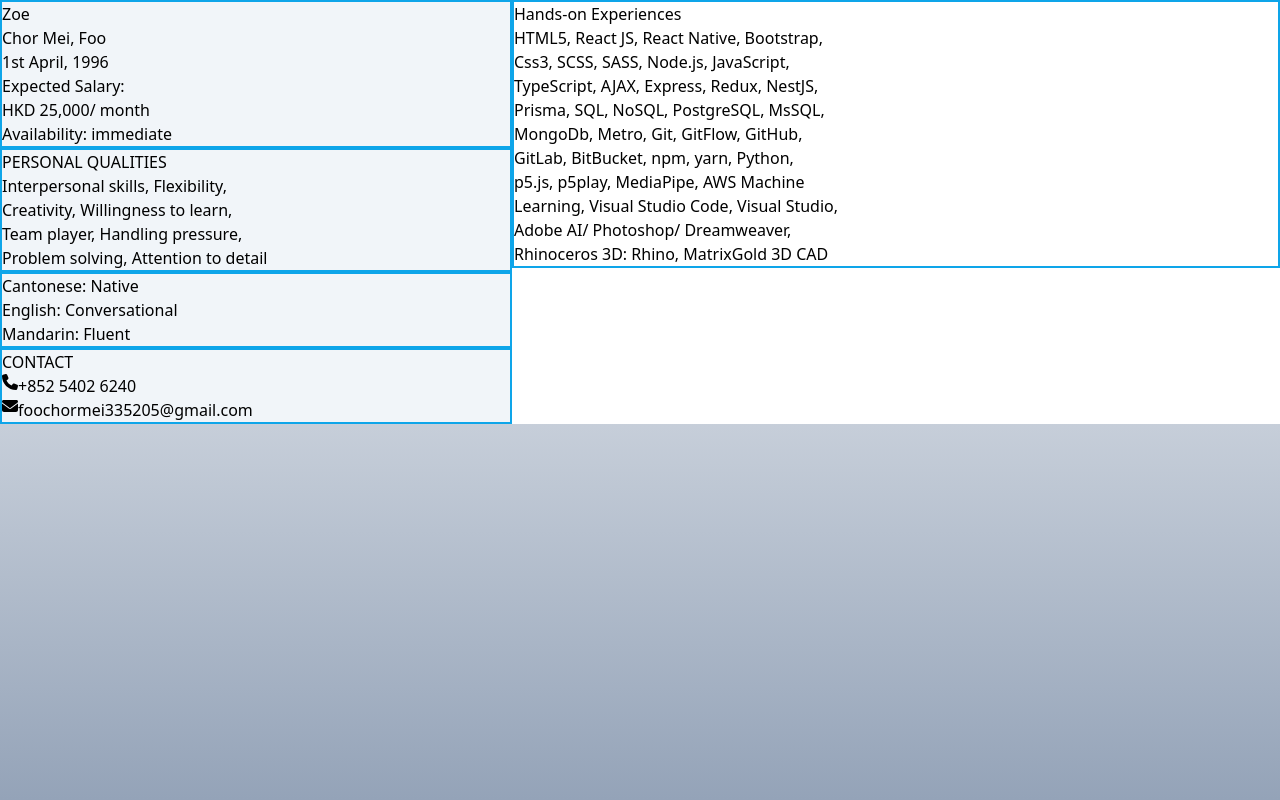
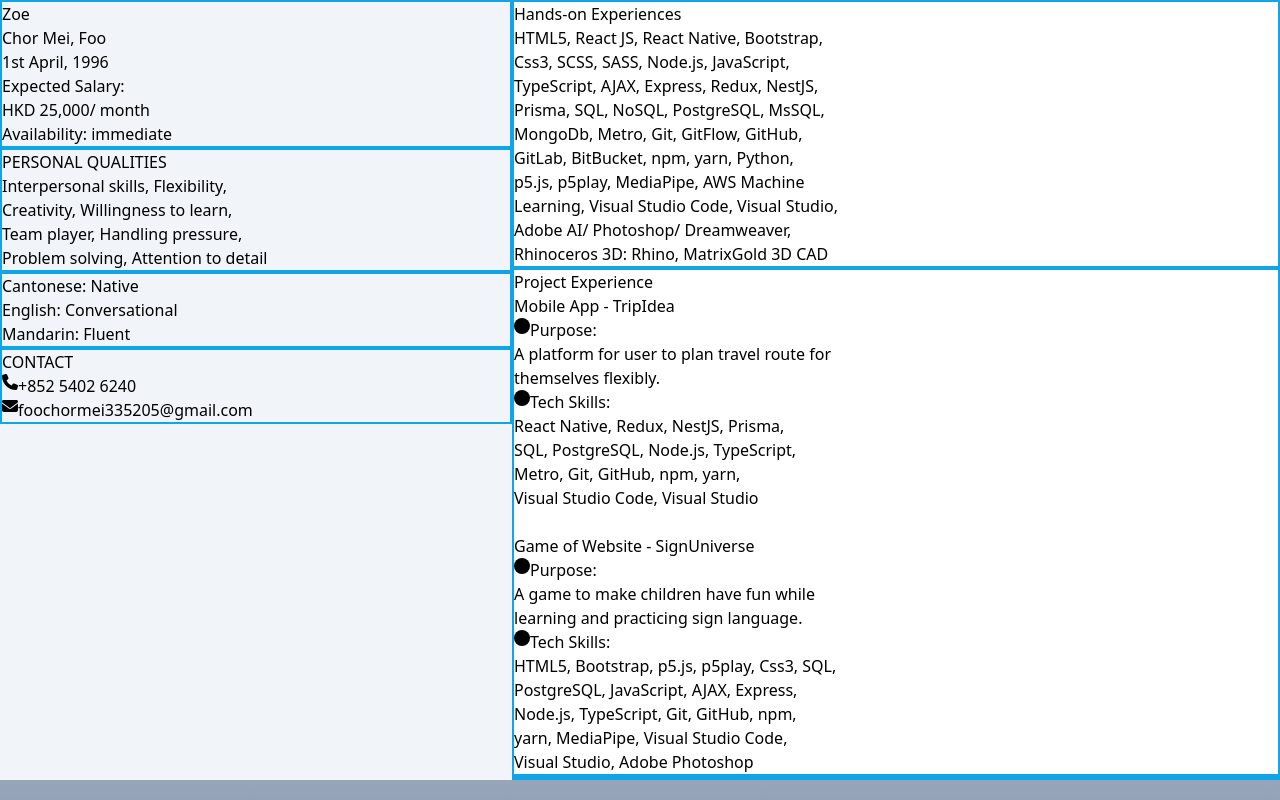
Before and after one commit to ZoeFoo/ZoeFoo_Resumes, a Next.js app in the folder zoefoo_cv/: page / in a window 1280 px wide. Built offline with nearby package versions, Linux system fonts and the light colour scheme.

Commit message:
finished ProjectExperiences components

```diff
--- /dev/null
+++ b/zoefoo_cv/components/rightBar/ProjectExperiences.jsx
@@ -0,0 +1,40 @@
+import React from 'react';
+import { FontAwesomeIcon } from '@fortawesome/react-fontawesome';
+import { faCircle } from '@fortawesome/free-solid-svg-icons';
+
+const ProjectExperiences = ({ projectName, purpose, techSkills }) => {
+    const purposeResult = purpose.split('\n').map((sentence, i) => <p key={i}>{sentence}</p>);
+    const techSkillsResult = techSkills.split('\n').map((skills, i) => <p key={i}>{skills}</p>);
+
+    return (
+        <div>
+            <div>
+                <h2>{projectName}</h2>
+            </div>
+
+            <div>
+                <div className='flex flex-nowrap'>
+                    <FontAwesomeIcon icon={faCircle} />
+                    <p>Purpose:</p>
+                </div>
+
+                <div>
+                    {purposeResult}
+                </div>
+            </div>
+
+            <div>
+                <div className='flex flex-nowrap'>
+                    <FontAwesomeIcon icon={faCircle} />
+                    <p>Tech Skills:</p>
+                </div>
+
+                <div>
+                    <p>{techSkillsResult}</p>
+                </div>
+            </div>
+        </div>
+    )
+};
+
+export default ProjectExperiences;
--- a/zoefoo_cv/pages/index.js
+++ b/zoefoo_cv/pages/index.js
@@ -5,6 +5,7 @@ import Language from '../components/leftBar/Language';
 import Contact from '../components/leftBar/Contact';
 
 import HandsOnExperiences from '../components/rightBar/HandsOnExperiences';
+import ProjectExperiences from '../components/rightBar/ProjectExperiences';
 
 const inter = Inter({ subsets: ['latin'] })
 
@@ -61,7 +62,36 @@ export default function Home() {
                                     Rhinoceros 3D: Rhino, MatrixGold 3D CAD`} />
                     </div>
 
+                    <div className='border-2 border-sky-500'>
+                        <div>
+                            <h2>Project Experience</h2>
+                        </div>
 
+                        <div>
+                            <ProjectExperiences
+                                projectName={`Mobile App - TripIdea`}
+                                purpose={`A platform for user to plan travel route for \n themselves flexibly.`}
+                                techSkills={`React Native, Redux, NestJS, Prisma, \n
+                                            SQL, PostgreSQL, Node.js, TypeScript,\n
+                                            Metro, Git, GitHub, npm, yarn,\n
+                                            Visual Studio Code, Visual Studio`} />
+                        </div>
+
+                        <br />
+
+                        <div>
+                            <ProjectExperiences
+                                projectName={`Game of Website - SignUniverse`}
+                                purpose={`A game to make children have fun while \n learning and practicing sign language.`}
+                                techSkills={`HTML5, Bootstrap, p5.js, p5play, Css3, SQL, \n
+                                            PostgreSQL, JavaScript, AJAX, Express, \n
+                                            Node.js, TypeScript, Git, GitHub, npm,\n
+                                            yarn, MediaPipe, Visual Studio Code,\n
+                                            Visual Studio, Adobe Photoshop`} />
+                        </div>
+                    </div>
+
+                    <div className='border-2 border-sky-500'></div>
                 </div>
             </div>
         </main>
```
